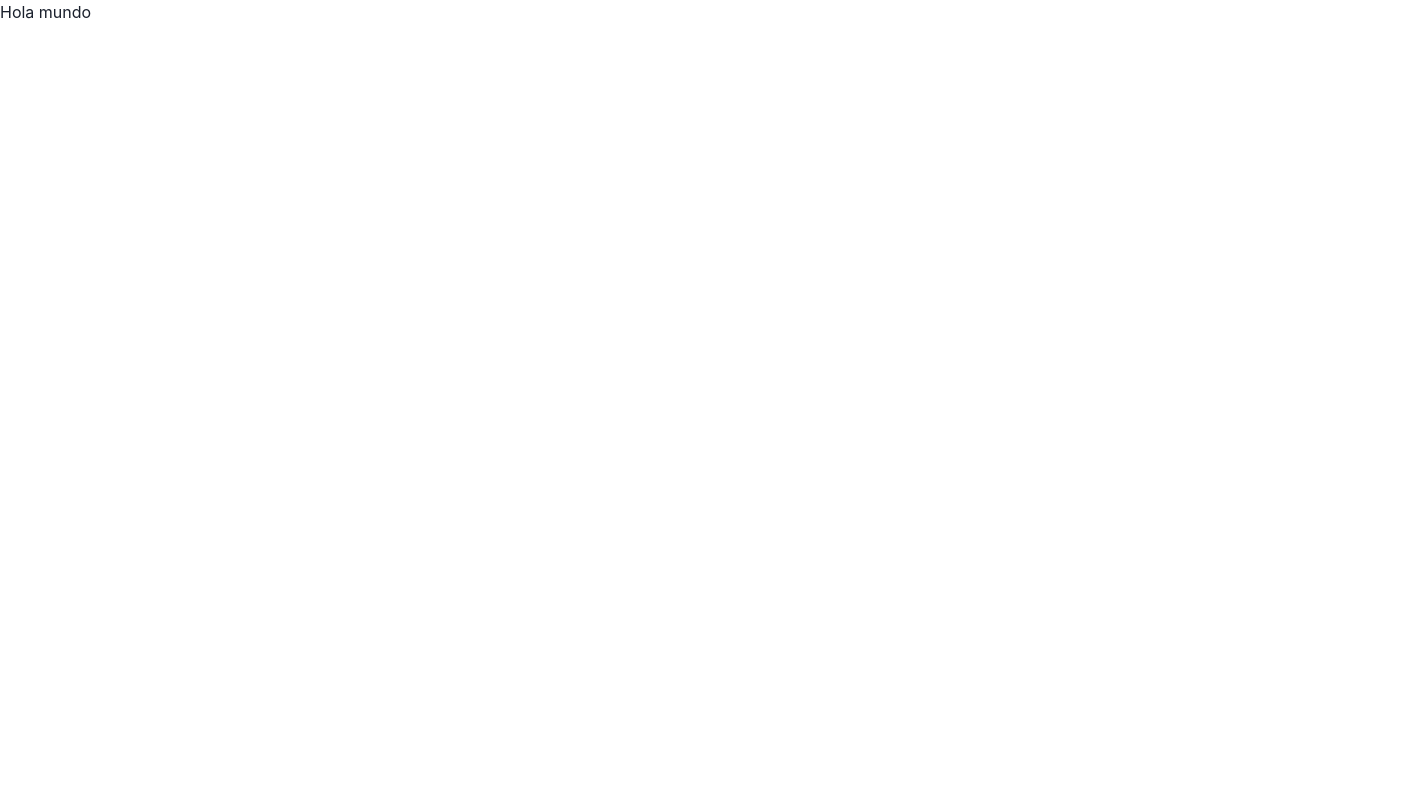
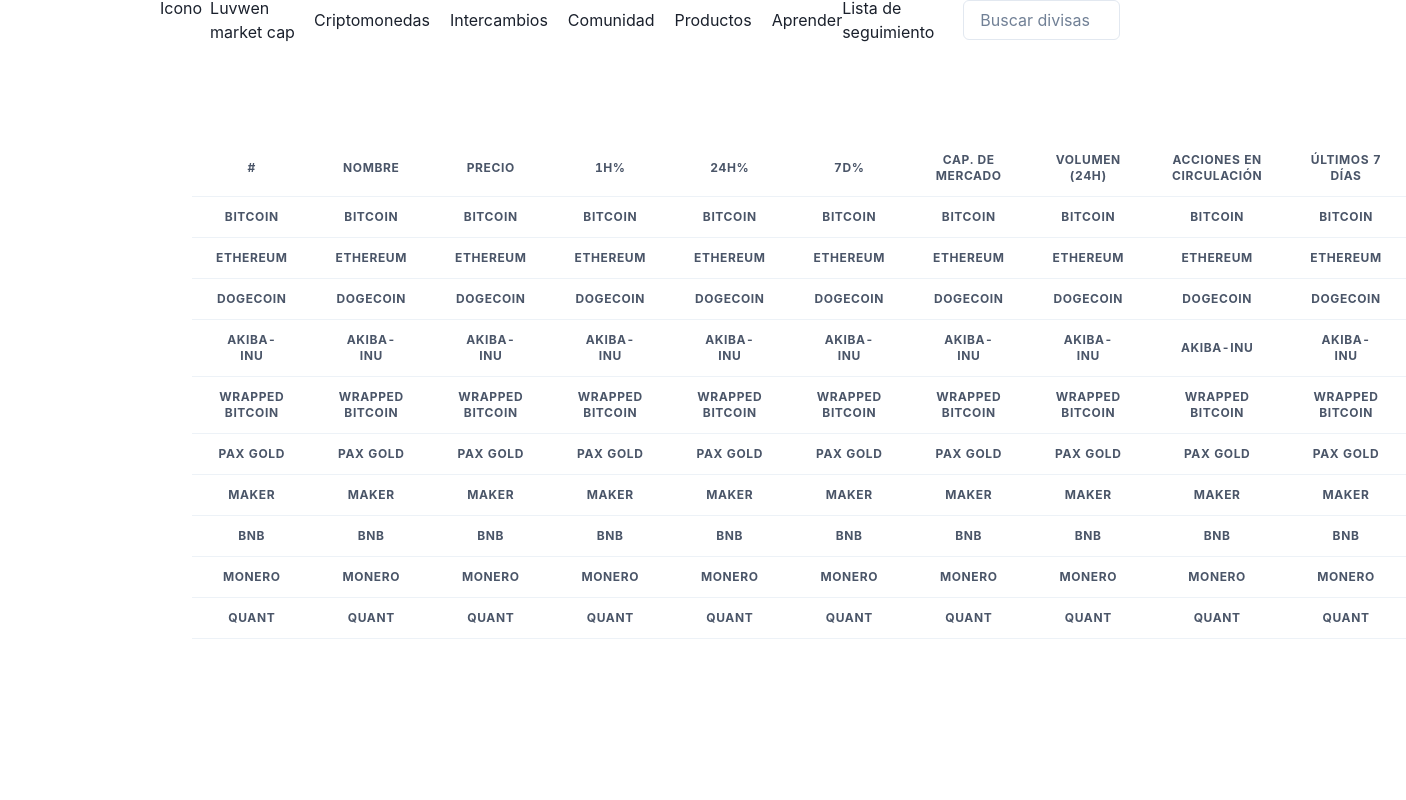
Before and after one commit to Luvwen/Crypto-info, a React (Vite) app: page / in a window 1280 px wide. Shown: the top 800 px of the page, 1406 px wide, since content can reach past the window. Built offline with nearby package versions, Linux system fonts and the light colour scheme.

Commit message:
Create Skeleton for criptos info

```diff
--- a/src/App.jsx
+++ b/src/App.jsx
@@ -1,5 +1,13 @@
+import { Home } from './components/Home';
+import { Navbar } from './components/Navbar';
+
 function App() {
-    return <h1>Hola mundo</h1>;
+    return (
+        <>
+            <Navbar />
+            <Home />;
+        </>
+    );
 }
 
 export default App;
--- /dev/null
+++ b/src/components/Home.jsx
@@ -0,0 +1,55 @@
+import React from 'react';
+import { Box, Stack, Table, Tbody, Th, Thead, Tr } from '@chakra-ui/react';
+
+export const Home = () => {
+    const criptos = [
+        'bitcoin',
+        'ethereum',
+        'dogecoin',
+        'akiba-inu',
+        'Wrapped Bitcoin',
+        'PAX Gold',
+        'Maker',
+        'BNB',
+        'Monero',
+        'Quant',
+    ];
+    return (
+        <Stack minHeight="100vh" minWidth="100vw">
+            <Box margin="100px auto 0" width="70vw">
+                <Table>
+                    <Thead>
+                        <Tr>
+                            <Th textAlign="center">#</Th>
+                            <Th textAlign="center">Nombre</Th>
+                            <Th textAlign="center">Precio</Th>
+                            <Th textAlign="center">1h%</Th>
+                            <Th textAlign="center">24h%</Th>
+                            <Th textAlign="center">7d%</Th>
+                            <Th textAlign="center">Cap. de Mercado</Th>
+                            <Th textAlign="center">Volumen (24h)</Th>
+                            <Th textAlign="center">Acciones en circulación</Th>
+                            <Th textAlign="center">Últimos 7 días</Th>
+                        </Tr>
+                    </Thead>
+                    <Tbody>
+                        {criptos.map((cripto, index) => (
+                            <Tr key={index}>
+                                <Th textAlign="center">{cripto}</Th>
+                                <Th textAlign="center">{cripto}</Th>
+                                <Th textAlign="center">{cripto}</Th>
+                                <Th textAlign="center">{cripto}</Th>
+                                <Th textAlign="center">{cripto}</Th>
+                                <Th textAlign="center">{cripto}</Th>
+                                <Th textAlign="center">{cripto}</Th>
+                                <Th textAlign="center">{cripto}</Th>
+                                <Th textAlign="center">{cripto}</Th>
+                                <Th textAlign="center">{cripto}</Th>
+                            </Tr>
+                        ))}
+                    </Tbody>
+                </Table>
+            </Box>
+        </Stack>
+    );
+};
--- /dev/null
+++ b/src/components/Navbar.jsx
@@ -0,0 +1,29 @@
+import { Box, Input, Stack, Text } from '@chakra-ui/react';
+import React from 'react';
+
+export const Navbar = () => {
+    return (
+        <Box
+            alignItems="center"
+            display="flex"
+            height="5vh"
+            justifyContent="space-evenly"
+            margin="0 auto"
+            width="75vw"
+        >
+            <Stack direction="row">
+                <Text>Icono</Text>
+                <Text>Luvwen market cap</Text>
+            </Stack>
+            <Stack direction="row" spacing="5">
+                <Text>Criptomonedas</Text>
+                <Text>Intercambios</Text>
+                <Text>Comunidad</Text>
+                <Text>Productos</Text>
+                <Text>Aprender</Text>
+            </Stack>
+            <Text>Lista de seguimiento</Text>
+            <Input placeholder="Buscar divisas" width="15vw" />
+        </Box>
+    );
+};
```
